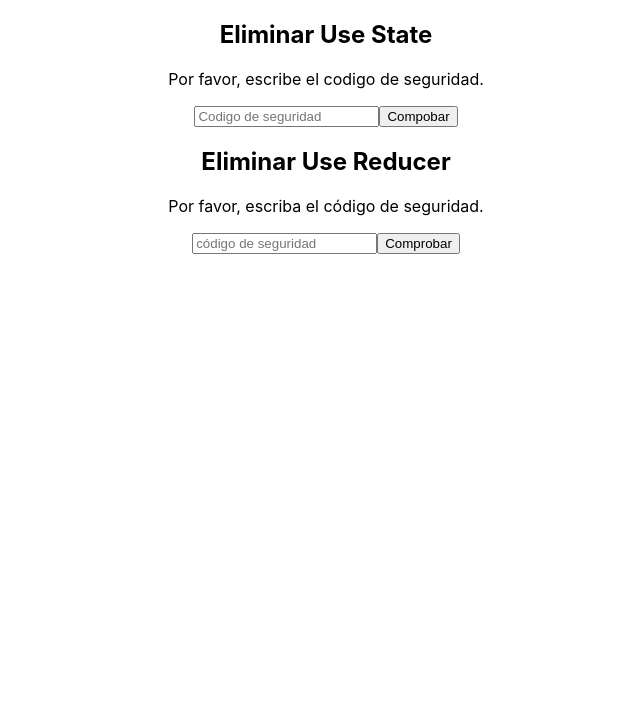
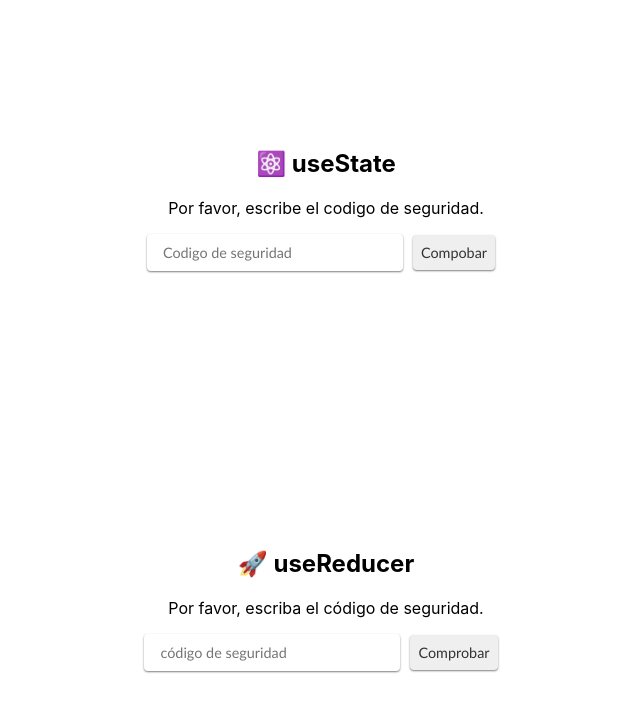
Before and after one commit to yjgarizabalo/cifrado-code, a React (Create React App) app: page / in a window 1280 px wide. Shown: the top 712 px of the page, without its empty margins (314-954 px from the left). Built offline with nearby package versions, Linux system fonts and the light colour scheme; the HTML template or start-up script is replaced by a standard one.

Commit message:
[cifrado] add

```diff
--- a/src/App.css
+++ b/src/App.css
@@ -1,38 +1,65 @@
-.App {
+.containerApp {
+  display: grid;
+  height: 100vh;
+  align-items: center;
+  justify-content: center;
   text-align: center;
 }
 
-.App-logo {
-  height: 40vmin;
-  pointer-events: none;
+.useState button {
+  color: #333;
+  font-size: 0.9rem;
+  font-family: Optima, Segoe, Segoe UI, Candara, Calibri, Arial, sans-serif;
+  box-shadow: 0 1px 2px 0 rgba(0, 0, 0, .5);
+  border-color: rgba(0, 0, 0, 0);
+  border-radius: 4px;
+  height: 35px;
+  margin-right: 10px;
 }
 
-@media (prefers-reduced-motion: no-preference) {
-  .App-logo {
-    animation: App-logo-spin infinite 20s linear;
-  }
+.useState input {
+  color: #333;
+  font-size: 0.9rem;
+  font-family: Optima, Segoe, Segoe UI, Candara, Calibri, Arial, sans-serif;
+  border-radius: 4px;
+  height: 35px;
+  box-shadow: 0 1px 2px 0 rgba(0, 0, 0, .5);
+  padding: 0px 60px 0px 15px;
+  border-style: solid;
+  border-color: rgba(0, 0, 0, 0);
+  border-width: 1.5px;
+  margin-right: 10px;
 }
 
-.App-header {
-  background-color: #282c34;
-  min-height: 100vh;
-  display: flex;
-  flex-direction: column;
-  align-items: center;
-  justify-content: center;
-  font-size: calc(10px + 2vmin);
-  color: white;
+.useState .text-error {
+  color: rgb(255, 32, 32)
 }
 
-.App-link {
-  color: #61dafb;
+.useReducer button {
+  color: #333;
+  font-size: 0.9rem;
+  font-family: Optima, Segoe, Segoe UI, Candara, Calibri, Arial, sans-serif;
+  box-shadow: 0 1px 2px 0 rgba(0, 0, 0, .5);
+  border-color: rgba(0, 0, 0, 0);
+  border-radius: 4px;
+  height: 35px;
+  margin-right: 10px;
 }
 
-@keyframes App-logo-spin {
-  from {
-    transform: rotate(0deg);
-  }
-  to {
-    transform: rotate(360deg);
-  }
+.useReducer input {
+  color: #333;
+  font-size: 0.9rem;
+  font-family: Optima, Segoe, Segoe UI, Candara, Calibri, Arial, sans-serif;
+  border-radius: 4px;
+  height: 35px;
+  box-shadow: 0 1px 2px 0 rgba(0, 0, 0, .5);
+  padding: 0px 60px 0px 15px;
+  border-style: solid;
+  border-color: rgba(0, 0, 0, 0);
+  border-width: 1.5px;
+  margin-right: 10px;
 }
+
+.useReducer .text-error {
+  color: rgb(255, 32, 32)
+}
--- a/src/App.js
+++ b/src/App.js
@@ -1,12 +1,14 @@
 import { UseState } from './UseState.js'
 import { UseReducer } from './UseReducer.js'
+// import { UseContador } from './UseContador.js';
 import './App.css';
 
 function App() {
   return (
-    <div className="App">
-      <UseState name='Use State' />
-      <UseReducer name='Use Reducer' />
+    <div className="containerApp">
+      <UseState name='⚛️ useState' />
+      <UseReducer name='🚀 useReducer' />
+      {/* <UseContador name='Contador' /> */}
     </div>
   );
 }
--- /dev/null
+++ b/src/UseContador.js
@@ -0,0 +1,14 @@
+import React from "react";
+
+function UseContador({ name }) {
+  const [contador, setContador] = React.useState(0)
+  return (
+    <>
+      <h1>{name}</h1>
+      <p>{contador}</p>
+      <button onClick={() => setContador(contador + 1)}>Incrementar</button>
+    </>
+  )
+}
+
+export { UseContador }
--- a/src/UseState.js
+++ b/src/UseState.js
@@ -1,4 +1,5 @@
 import React from 'react'
+import './App.css'
 
 
 const SECURITY_CODE = 'paradigma'
@@ -76,12 +77,12 @@ function UseState({ name }) {
 
   if (!state.deleted && !state.confirmed) {
     return (
-      <div>
-        <h2>Eliminar {name}</h2>
+      <div className='useState'>
+        <h2>{name}</h2>
         <p>Por favor, escribe el codigo de seguridad.</p>
         {
           (state.error && !state.loading) && (
-            <p>Error: el codigo es incorrecto</p>
+            <p className='text-error'>Error: el codigo es incorrecto ❌</p>
           )
         }
         {
@@ -103,6 +104,7 @@ function UseState({ name }) {
   } else if (!!state.confirmed && !state.deleted) {
     return (
       <React.Fragment>
+        <div className='useState'>
           <p>Pedimos Confirmación ¿Seguro?</p>
           <button onClick={() => {
             onDelete();
@@ -110,15 +112,18 @@ function UseState({ name }) {
           <button onClick={() => {
             onReset();
           }}>No</button>
+        </div>
       </React.Fragment>
     );
   } else {
     return (
       <React.Fragment>
+        <div className='useState'>
           <p>Eliminada con exito</p>
           <button onClick={() => {
             onReset();
-        }}>Listo</button>
+          }}>Listo ✔️</button>
+        </div>
       </React.Fragment>
     );
   }
--- a/src/useReducer.js
+++ b/src/useReducer.js
@@ -1,4 +1,5 @@
 import React from 'react'
+import './App.css'
 
 const SECURITY_CODE = 'paradigma'
 
@@ -56,12 +57,12 @@ function UseReducer({ name }) {
 
   if (!state.deleted && !state.confirmed) {
     return (
-			<div>
-				<h2>Eliminar {name}</h2>
+      <div className='useReducer'>
+        <h2>{name}</h2>
         <p>Por favor, escriba el código de seguridad.</p>
 
         {(state.error && !state.loading) && (
-					<p>El código es es incorrecto</p>
+          <p className='text-error'>El código es es incorrecto</p>
         )}
 
         {state.loading && (
@@ -82,6 +83,7 @@ function UseReducer({ name }) {
   } else if (state.confirmed && !state.deleted) {
     return (
       <React.Fragment>
+        <div className='useReducer'>
           <p>¿Seguro que quieres eliminar UseState?</p>
 
           <button onClick={onDelete}
@@ -89,14 +91,18 @@ function UseReducer({ name }) {
 
           <button onClick={onReset}
           >No, volver</button>
+        </div>
+
       </React.Fragment>
     )
   } else {
     return (
       <React.Fragment>
+        <div className='useReducer'>
           <p>Eliminado con exito</p>
           <button onClick={onReset}
           >Recuperar UseState</button>
+        </div>
       </React.Fragment>
     )
   }
```
Lines whose indentation alone changed are shown as unchanged.
